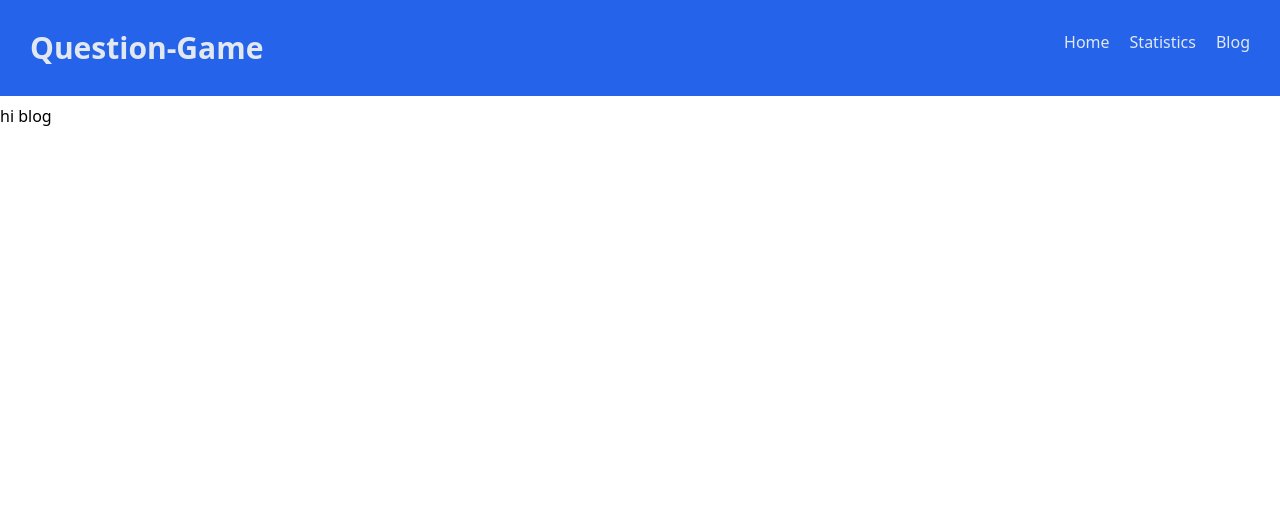
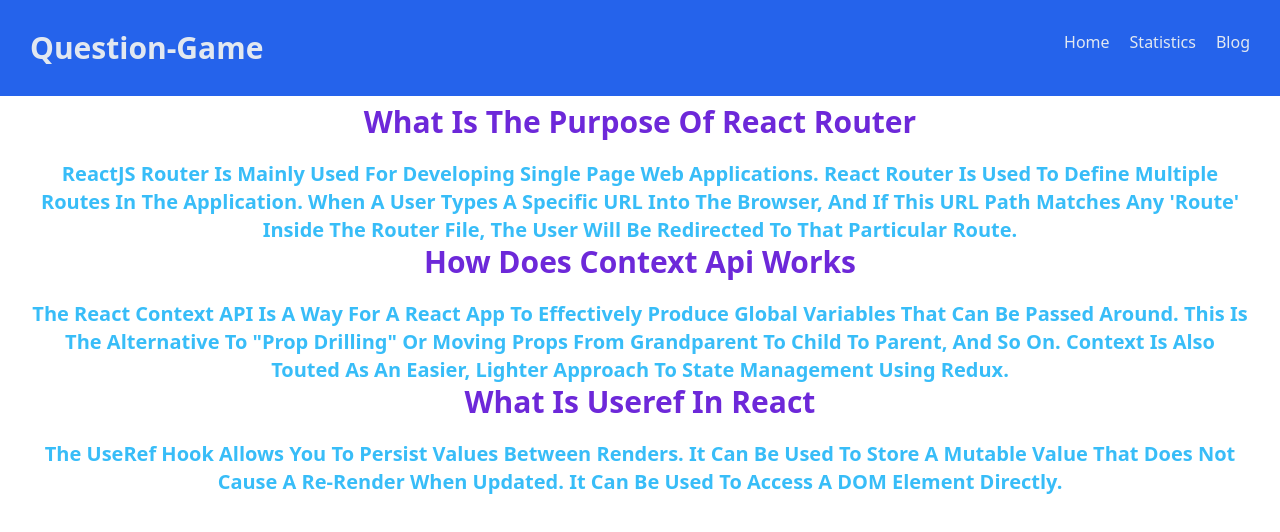
Before and after one commit to AfraemAhsan/question-game, a React (Create React App) app: page /blog in a window 1280 px wide. Shown: the top 532 px of the page. Built offline with nearby package versions, Linux system fonts and the light colour scheme.

Commit message:
rechart updating

```diff
--- a/src/App.js
+++ b/src/App.js
@@ -2,6 +2,7 @@
 import Another from "./components/AnotherRoot/Another";
 import Blog from "./components/Blog/Blog";
 import Home from "./components/Home/Home";
+import Quizes from "./components/Home/Quiz/Quizes";
 import Statistics from "./components/Statistics/Statistics";
 import Main from "./layout/Main";
 
@@ -18,11 +19,21 @@
         },
         {
           path: "/statistics",
+          loader: () => fetch(`https://openapi.programming-hero.com/api/quiz`),
           element: <Statistics></Statistics>,
         },
         {
           path: "/blog",
           element: <Blog></Blog>,
+        },
+        {
+          path: "/quiz/:Id",
+          loader: async ({ params }) => {
+            return fetch(
+              `https://openapi.programming-hero.com/api/quiz/${params.id}`
+            );
+          },
+          element: <Quizes></Quizes>,
         },
       ],
     },
--- a/src/components/Blog/Blog.js
+++ b/src/components/Blog/Blog.js
@@ -1,7 +1,44 @@
 import React from "react";
 
 const Blog = () => {
-  return <div>hi blog</div>;
+  return (
+    <div>
+      <div className="flex flex-col  justify-center text-center space-y-5 md:w-[1000px] lg:w-screen px-[30px] mx-auto capitalize">
+        <h3 className="text-3xl font-bold text-violet-700">
+          what is the purpose of react router
+        </h3>
+        <p className="text-xl font-semibold text-sky-400">
+          ReactJS Router is mainly used for developing Single Page Web
+          Applications. React Router is used to define multiple routes in the
+          application. When a user types a specific URL into the browser, and if
+          this URL path matches any 'route' inside the router file, the user
+          will be redirected to that particular route.
+        </p>
+      </div>
+      <div className="flex flex-col  justify-center text-center space-y-5 md:w-[1000px] lg:w-screen px-[30px] mx-auto capitalize">
+        <h3 className="text-3xl font-bold text-violet-700">
+          How does context api works
+        </h3>
+        <p className="text-xl font-semibold text-sky-400">
+          The React Context API is a way for a React app to effectively produce
+          global variables that can be passed around. This is the alternative to
+          "prop drilling" or moving props from grandparent to child to parent,
+          and so on. Context is also touted as an easier, lighter approach to
+          state management using Redux.
+        </p>
+      </div>
+      <div className="flex flex-col  justify-center text-center space-y-5 md:w-[1000px] lg:w-screen px-[30px] mx-auto capitalize">
+        <h3 className="text-3xl font-bold text-violet-700">
+          what is useref in react
+        </h3>
+        <p className="text-xl font-semibold text-sky-400">
+          The useRef Hook allows you to persist values between renders. It can
+          be used to store a mutable value that does not cause a re-render when
+          updated. It can be used to access a DOM element directly.
+        </p>
+      </div>
+    </div>
+  );
 };
 
 export default Blog;
--- a/src/components/Home/Home.js
+++ b/src/components/Home/Home.js
@@ -1,6 +1,7 @@
 import React from "react";
 import { useLoaderData } from "react-router-dom";
-import Quiz from "./Quiz/Quiz";
+
+import QuizItem from "./Quiz/QuizItem";
 
 const Home = () => {
   const quizes = useLoaderData();
@@ -24,7 +25,7 @@
       </div>
       <div className="grid  md:grid-cols-2 lg:grid-cols-3 grid-cols-1 ml-[10px] ">
         {quizes.data.map((quize) => (
-          <Quiz key={quize.id} quize={quize}></Quiz>
+          <QuizItem key={quize.id} quize={quize}></QuizItem>
         ))}
       </div>
     </div>
--- a/src/components/Home/Quiz/Quiz.js
+++ b/src/components/Home/Quiz/QuizItem.js
@@ -1,8 +1,9 @@
 import React from "react";
+import { Link } from "react-router-dom";
 
-const Quiz = ({ quize }) => {
+const QuizItem = ({ quize }) => {
   console.log(quize);
-  const { name, logo, total } = quize;
+  const { id, name, logo, total } = quize;
   return (
     <div>
       <div className="shadow-xl card w-96 bg-base-100 ">
@@ -17,7 +18,7 @@
               Total Quize:{total}
             </span>
             <button className="text-white bg-blue-600 p-[12px] mt-[15px] rounded-sm">
-              Start Practice
+              <Link to={`/quiz/${id}`}> Start Practice</Link>
             </button>
           </div>
         </div>
@@ -26,4 +27,4 @@
   );
 };
 
-export default Quiz;
+export default QuizItem;
--- /dev/null
+++ b/src/components/Home/Quiz/Quizes.js
@@ -0,0 +1,10 @@
+import React from "react";
+import { useLoaderData } from "react-router-dom";
+
+const Quizes = () => {
+  const quizes = useLoaderData();
+  console.log(quizes);
+  return <div>{quizes.length}</div>;
+};
+
+export default Quizes;
--- a/src/components/Statistics/Statistics.js
+++ b/src/components/Statistics/Statistics.js
@@ -1,7 +1,13 @@
 import React from "react";
+import { useLoaderData } from "react-router-dom";
 
 const Statistics = () => {
-  return <div>hi statistics </div>;
+  const quizRating = useLoaderData();
+  return (
+    <div>
+      <div>{quizRating.data.map()}</div>{" "}
+    </div>
+  );
 };
 
 export default Statistics;
```
